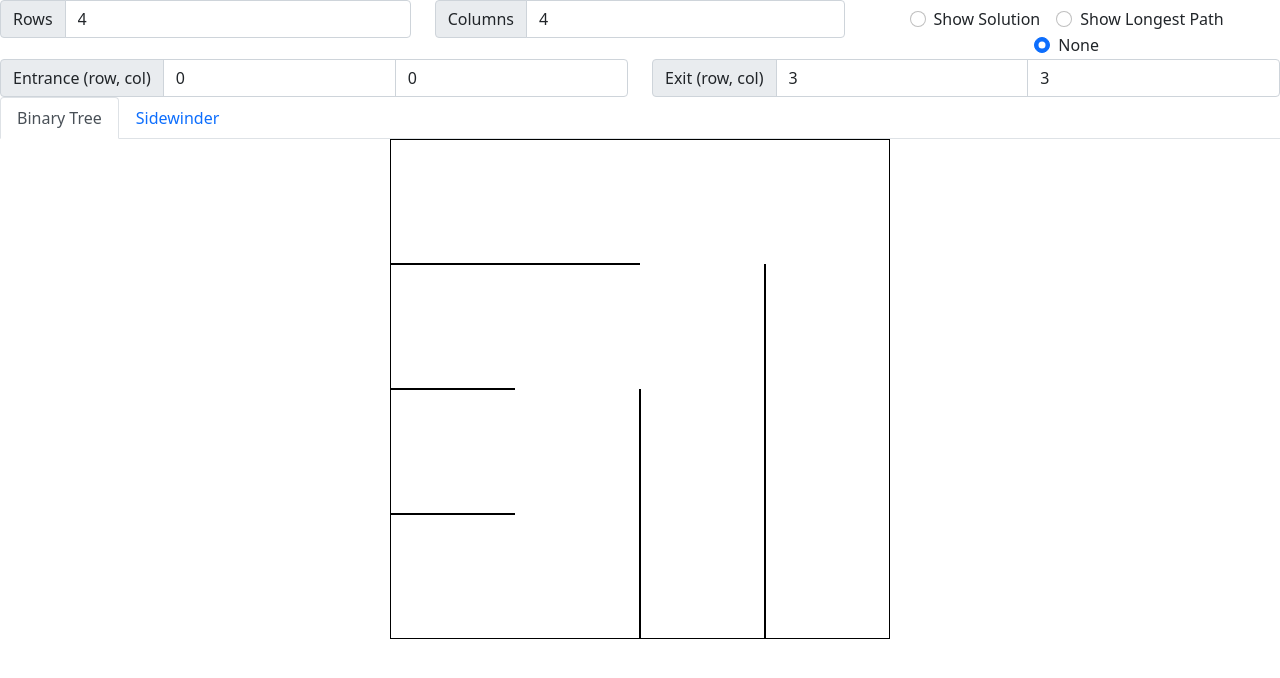
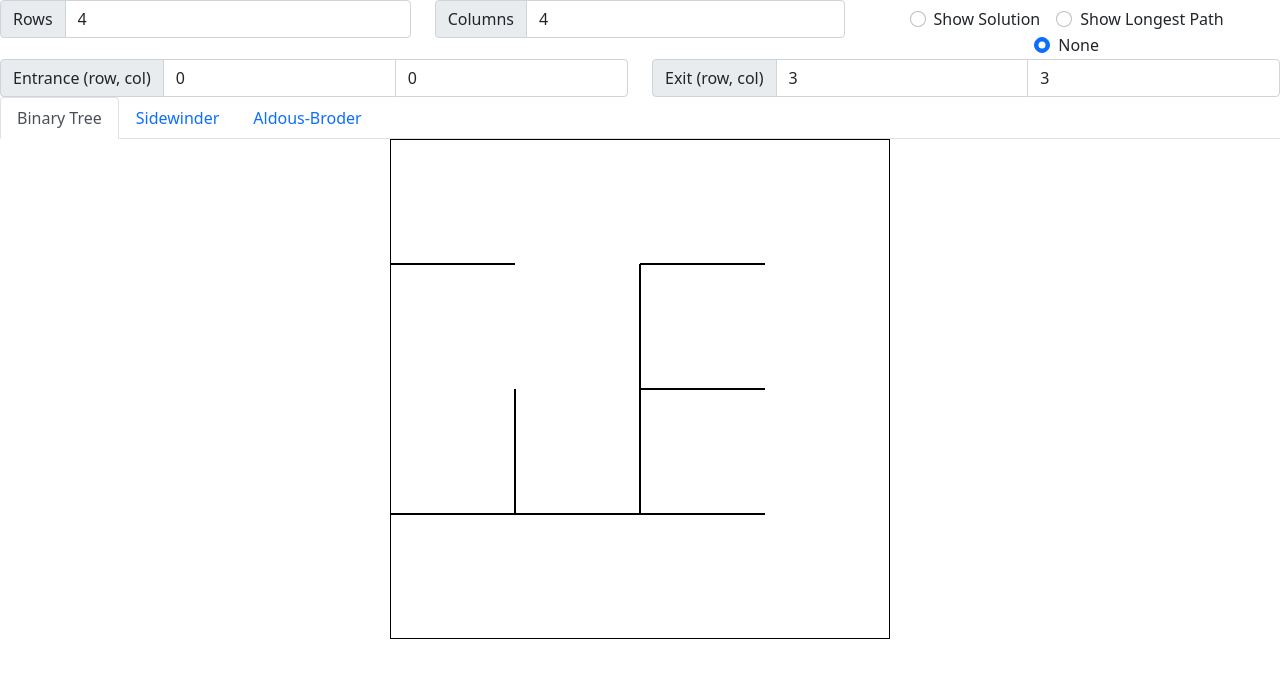
Before and after one commit to mjfreese/mazes, a React (Create React App) app: page / in a window 1280 px wide. Shown: the top 678 px of the page. Built offline with nearby package versions, Linux system fonts and the light colour scheme.

Commit message:
Add aldous broder, remove circular dependency reference

```diff
--- /dev/null
+++ b/src/components/AldousBroder/AldousBroder.js
@@ -0,0 +1,22 @@
+import { Grid, sample } from "../Common/Grid"
+
+export const createAldousBroder = (grid) => {
+    if (!grid)
+        return new Grid(4, 4)
+
+    let unvisited = grid.getSize() - 1
+    let cell = grid.randomCell()
+
+    while (unvisited > 0) {
+        const neighbor = sample(cell.neighbors())
+
+        if (!neighbor.links.length) {
+            cell.link(neighbor)
+            unvisited -= 1
+        }
+
+        cell = neighbor
+    }
+
+    return grid
+}
--- a/src/components/BinaryTree/BinaryTree.js
+++ b/src/components/BinaryTree/BinaryTree.js
@@ -1,4 +1,4 @@
-import { Grid } from "../Common/Grid"
+import { Grid, sample } from "../Common/Grid"
 
 export const createBinaryTree = (grid) => {
     if (!grid)
@@ -16,11 +16,3 @@ export const createBinaryTree = (grid) => {
 
     return grid
 }
-
-export const sample = (list) => {
-    return list[randomNumber(list.length)]
-}
-
-export const randomNumber = (mult) => {
-    return Math.floor(Math.random() * mult)
-}
--- a/src/components/Common/Grid.js
+++ b/src/components/Common/Grid.js
@@ -1,5 +1,12 @@
-import { randomNumber } from '../BinaryTree/BinaryTree'
 import { Cell } from './Cell'
+
+export const sample = (list) => {
+    return list[randomNumber(list.length)]
+}
+
+export const randomNumber = (mult) => {
+    return Math.floor(Math.random() * mult)
+}
 
 export class Grid {
     constructor(rows, columns) {
--- a/src/components/Common/GridPage.js
+++ b/src/components/Common/GridPage.js
@@ -1,6 +1,7 @@
 import React, { useState } from 'react'
 import { Col, FormControl, Row, Tab, Tabs, InputGroup, FormCheck, Form } from 'react-bootstrap'
 
+import { createAldousBroder } from '../AldousBroder/AldousBroder'
 import { createBinaryTree } from '../BinaryTree/BinaryTree'
 import GridLayout from '../Layout/GridLayout'
 import { createSidewinder } from '../Sidewinder/Sidewinder'
@@ -9,6 +10,7 @@ import { DistanceGrid } from './DistanceGrid'
 const modelGenerators = [
     { name: 'Binary Tree', generator: createBinaryTree },
     { name: 'Sidewinder', generator: createSidewinder },
+    { name: 'Aldous-Broder', generator: createAldousBroder },
 ]
 
 const generateModel = (rows, cols, modelGenerator) => {
@@ -17,7 +19,6 @@ const generateModel = (rows, cols, modelGenerator) => {
 }
 
 const getNewTargetCellCoord = (row, col) => {
-    console.log(row, col)
     return [isNaN(row) ? 0 : parseInt(row), isNaN(col) ? 0 : parseInt(col)]
 }
 
--- a/src/components/Sidewinder/Sidewinder.js
+++ b/src/components/Sidewinder/Sidewinder.js
@@ -1,8 +1,8 @@
-import { randomNumber, sample } from "../BinaryTree/BinaryTree"
+import { Grid, randomNumber, sample } from "../Common/Grid"
 
 export const createSidewinder = (grid) => {
     if (!grid)
-        return
+        return new Grid(4, 4)
 
     for (const row of grid.eachRow()) {
         let run = []
```
